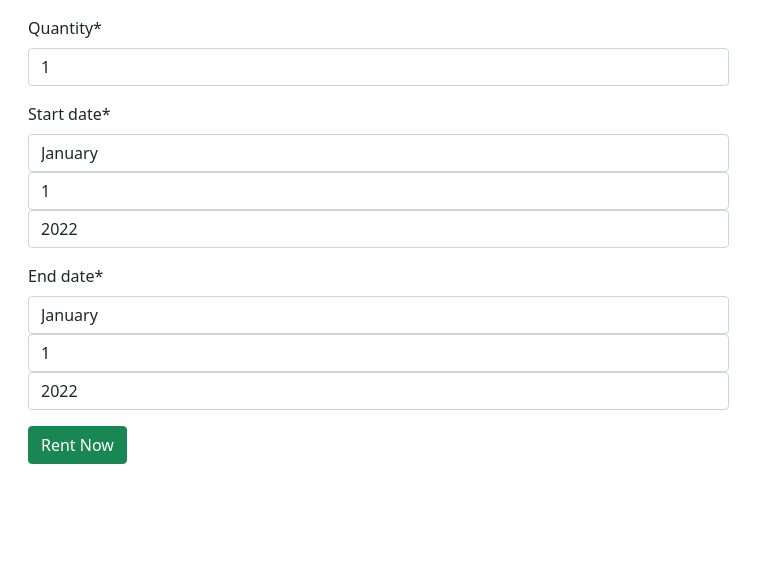
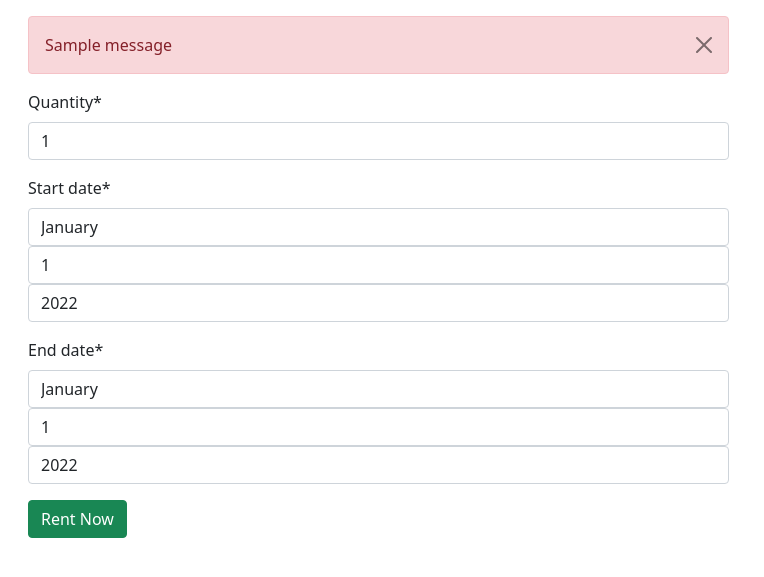
Before and after one commit to gauravpandey068/furnitureRental, a Django app: page /home/rent/1/ in a window 1280 px wide. Shown: the part 56-633 px from the top of the page, without its empty margins (0-764 px from the left). Run offline with Django 4.2, Linux system fonts and the light colour scheme; a user stored in the database is signed in; tables that the repository leaves empty hold one stand-in row (values such as "Sample post"); one stand-in notice (Sample message) is shown; some libraries are stand-ins or nearby versions.

Commit message:
rent product by user

```diff
--- a/app/forms/rentForm.py
+++ b/app/forms/rentForm.py
@@ -9,10 +9,10 @@ class RentForm(forms.ModelForm):
 
     user = forms.ModelChoiceField(queryset=User.objects.all(), required=True, widget=forms.HiddenInput())
     product = forms.ModelChoiceField(queryset=Product.objects.all(), required=True, widget=forms.HiddenInput())
-    status = forms.ChoiceField(choices=Rent.Status.choices, required=True, widget=forms.HiddenInput())
-    rental_day = forms.IntegerField(widget=forms.HiddenInput())
-    total_price = forms.IntegerField(widget=forms.HiddenInput())
-    is_returned = forms.BooleanField(widget=forms.HiddenInput())
+    status = forms.ChoiceField(choices=Rent.Status.choices, widget=forms.HiddenInput(), initial=Rent.Status.pending)
+    rental_day = forms.IntegerField(widget=forms.HiddenInput(), required=False)
+    total_price = forms.IntegerField(widget=forms.HiddenInput(), required=False)
+    is_returned = forms.BooleanField(widget=forms.HiddenInput(), required=False)
     start_date = forms.DateField(widget=forms.SelectDateWidget(years=range(2022, 2023)))
     end_date = forms.DateField(widget=forms.SelectDateWidget(years=range(2022, 2023)))
 
--- a/app/templates/rent_form.html
+++ b/app/templates/rent_form.html
@@ -3,6 +3,14 @@
 {% block title %}Rent Now{% endblock %}
 {% block content %}
 <div class="col-sm-7 p-3">
+    {% if messages %}
+        {% for message in messages %}
+            <div class="alert alert-danger alert-dismissible fade show" role="alert">
+                {{message}}
+              <button type="button" class="btn-close" data-bs-dismiss="alert" aria-label="Close"></button>
+            </div>
+        {% endfor %}
+    {% endif %}
     <form method="post" class="form-group">
         {% csrf_token %}
         {{form | crispy}}
--- a/app/views/home.py
+++ b/app/views/home.py
@@ -1,3 +1,4 @@
+from django.contrib import messages
 from django.contrib.auth.decorators import login_required
 from django.shortcuts import render, redirect
 
@@ -22,10 +23,13 @@ def rent(request, product_id):
         form = RentForm(request.POST, initial={'product': request_product, 'user': request.user.pk})
         if form.is_valid():
             rents = form.save(commit=False)
-            rents.rental_day = rents.end_date - rents.start_date
+            rents.rental_day = int((rents.end_date - rents.start_date).days)
             rents.total_price = rents.rental_day * request_product.price * rents.quantity
-            print(rents)
+            rents.save()
             return redirect('index')
+        else:
+            messages.error(request, form.errors)
+
     else:
         product = request_product.pk
         user = request.user.pk
```
Also changed, not shown: app/migrations/0007_alter_rent_rental_day.py (added).
